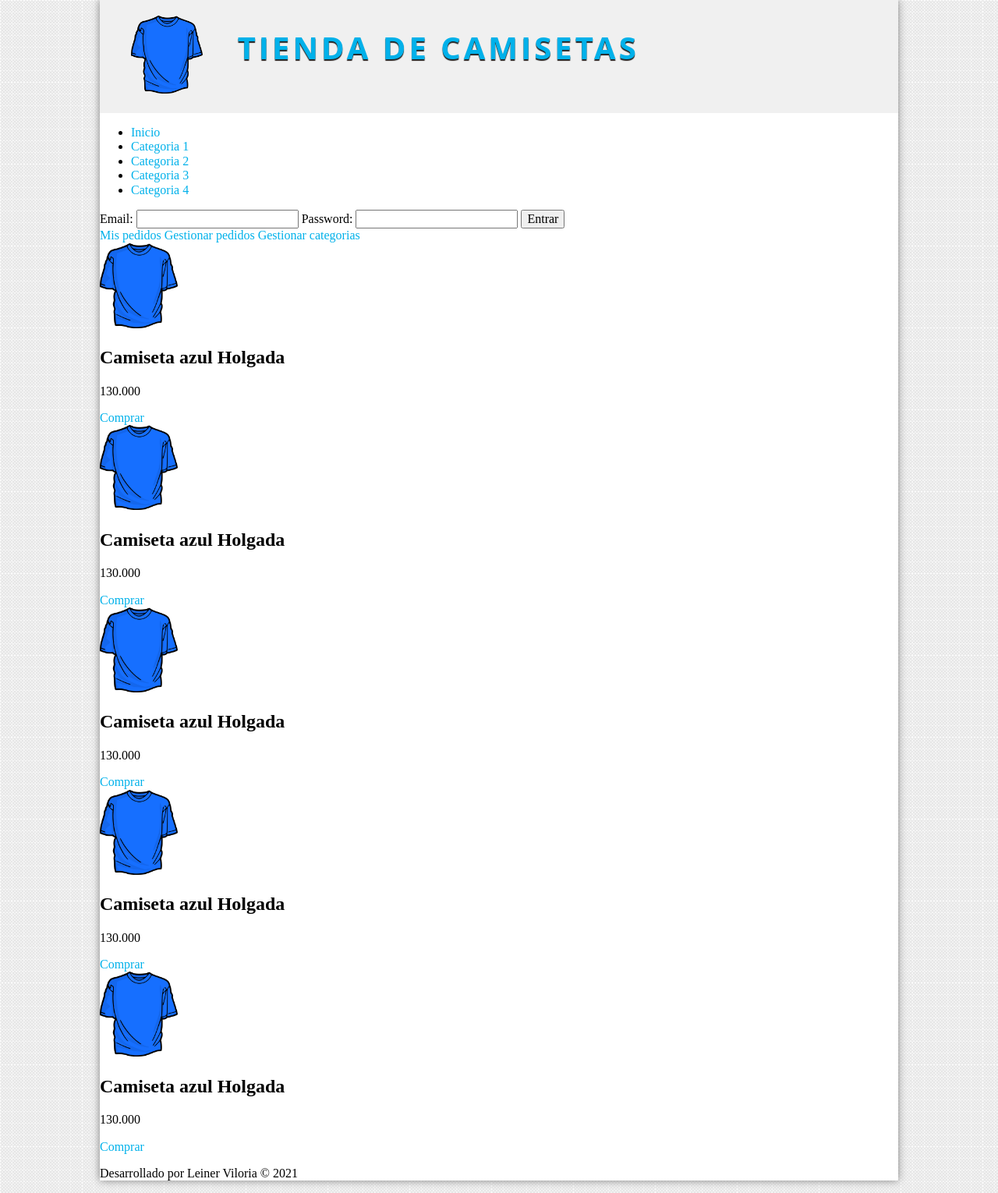
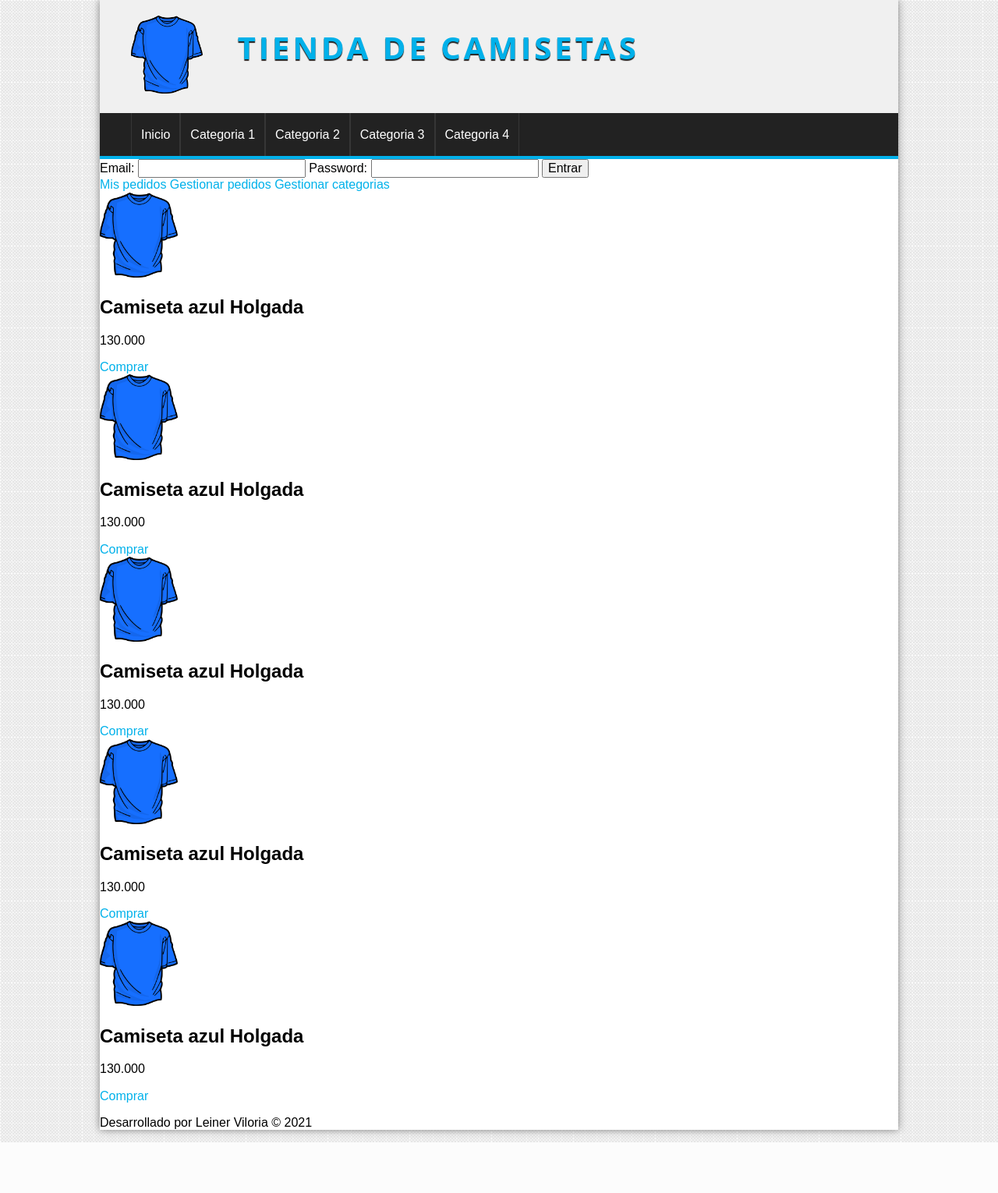
Before and after one commit to LeinerViloria/tienda, a PHP site: page / in a window 1280 px wide. Shown: the whole page at 78% size. After the commit the page ends 1465 px from the top, so only its background shows below. Run offline with PHP 8.4, Linux system fonts and the light colour scheme.

Commit message:
Estilos del menú

```diff
--- a/assets/css/styles.css
+++ b/assets/css/styles.css
@@ -1,5 +1,6 @@
 body {
   background: url(../img/bg.png);
+  font-family: sans-serif, Arial, Helvetica;
 }
 
 body .container {
@@ -57,6 +58,43 @@ body .container header #logo a:hover {
   text-shadow: 0px 2px 1px #222222, 0px 0px 4px #01B1EA;
 }
 
+body .container #menu {
+  background: #222;
+  color: white;
+  height: 55px;
+  overflow: hidden;
+  clear: both;
+  border-bottom: 4px solid #01B1EA;
+}
+
+body .container #menu ul {
+  list-style: none;
+  margin: 0 auto;
+}
+
+body .container #menu ul li {
+  line-height: 55px;
+  float: left;
+  border-right: 1px solid #363636;
+}
+
+body .container #menu ul li a {
+  display: block;
+  color: white;
+  padding-left: 12px;
+  padding-right: 12px;
+  -webkit-transition: all 500ms;
+  transition: all 500ms;
+}
+
+body .container #menu ul li a:first-child {
+  border-left: 1px solid #363636;
+}
+
+body .container #menu ul li a:hover {
+  background: #01B1EA;
+}
+
 body .container .product img {
   width: 100px;
 }
--- a/assets/css/styles.scss
+++ b/assets/css/styles.scss
@@ -2,9 +2,12 @@
 $color_a: #01B1EA;
 $color_a_hover: #555;
 $color_header: #F0F0F0;
+$color_borde_li: #363636;
+$fondo_nav: #222;
 
 body{
     background: url(../img/bg.png);
+    font-family: sans-serif, Arial, Helvetica;
 
     .container{
         width: 80%;
@@ -20,6 +23,8 @@ body{
         a:hover{
             color: $color_a_hover;
         }
+
+        //Header
 
         header{
             width: 100%;
@@ -57,6 +62,43 @@ body{
             }
         }
 
+        //NavBar
+        #menu{
+            background: $fondo_nav;
+            color: white;
+            height: 55px;
+            overflow: hidden;
+            clear: both;
+            border-bottom: 4px solid $color_a;
+            ul{
+                list-style: none;
+                margin: 0 auto;
+
+                li{
+                    line-height: 55px;
+                    float: left;
+                    border-right: 1px solid $color_borde_li;
+
+                    a{
+                        display: block;
+                        color: white;
+                        padding-left: 12px;
+                        padding-right: 12px;
+                        transition: all 500ms;
+                    }
+
+                    a:first-child{
+                        border-left: 1px solid $color_borde_li;
+                    }
+
+                    a:hover{
+                        background: $color_a;
+                    }
+                }
+
+            }
+        }
+
         .product{
             img{
                 width: 100px;
```
Also changed, not shown: 1 other file.
